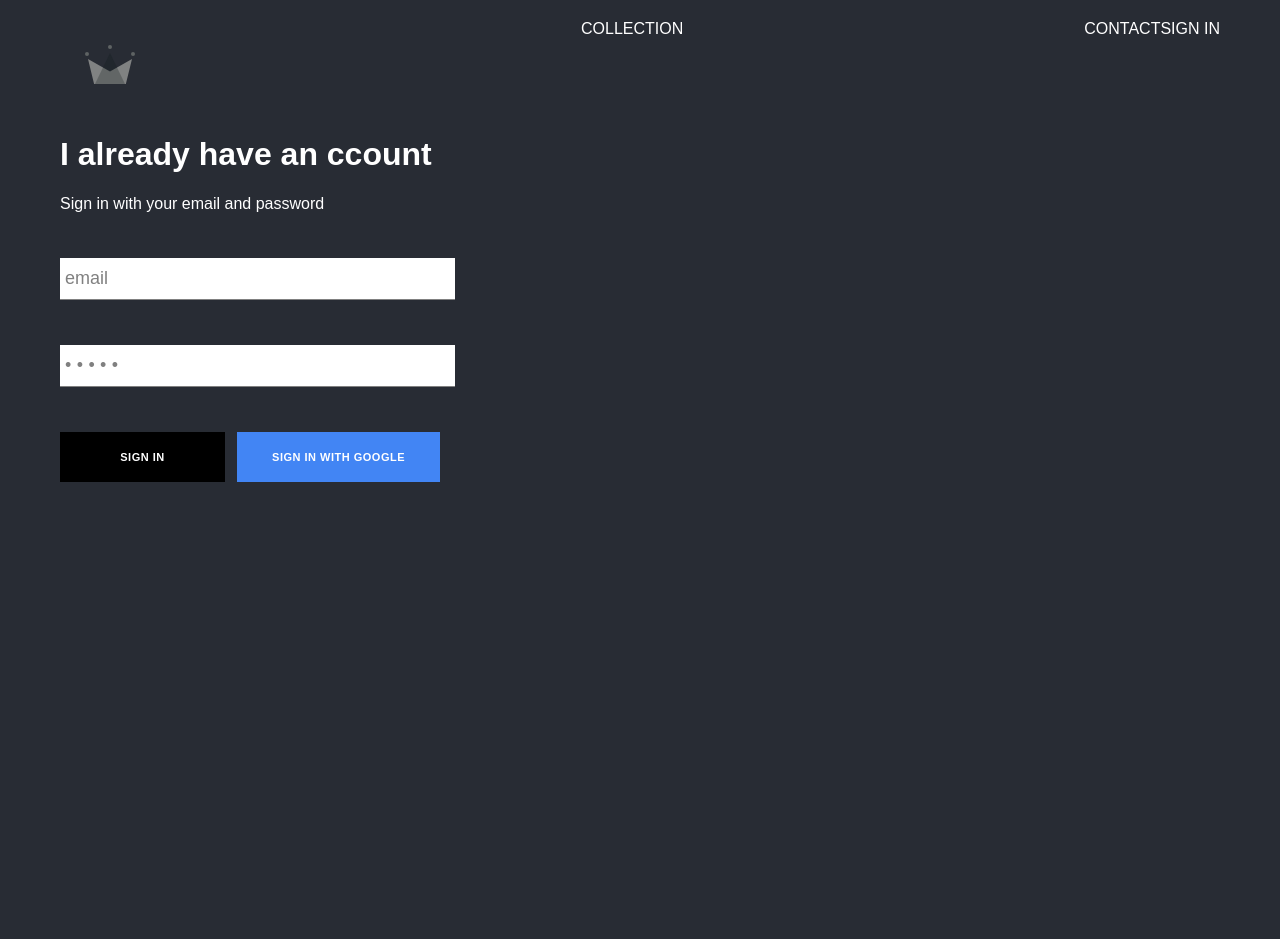
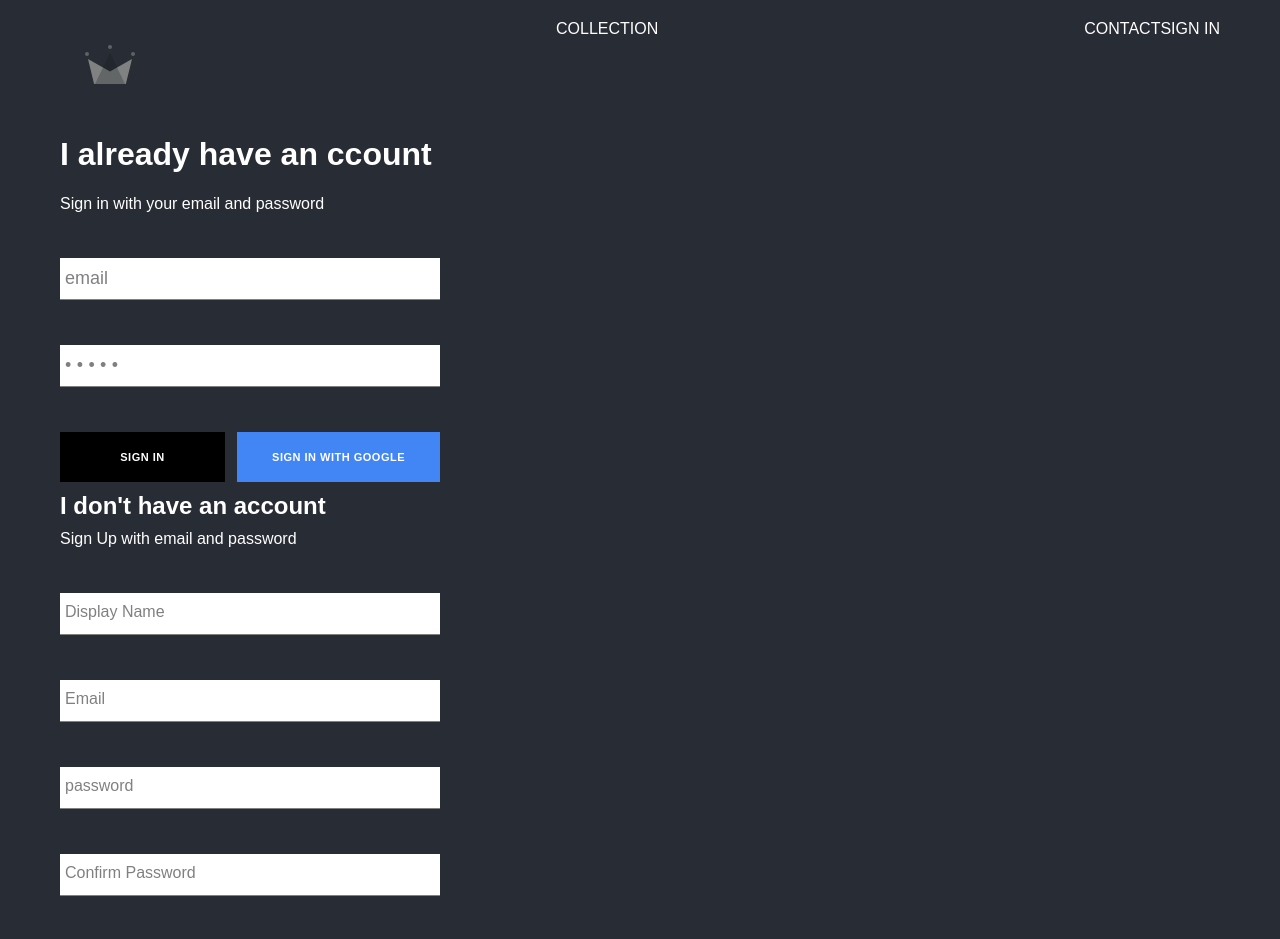
Before and after one commit to kukovisuals/shopping-cart, a React (Create React App) app: page /signin in a window 1280 px wide. Shown: the top 939 px of the page. Before the commit the page ends 800 px from the top, so only its background shows below. Built offline with nearby package versions, Linux system fonts and the light colour scheme; no server answers; a web font is replaced by a local one.

Commit message:
created sign up component and styles :

```diff
--- a/src/App.css
+++ b/src/App.css
@@ -7,3 +7,7 @@
 h1{
   color: white;
 }
+
+*{
+  box-sizing:border-box;
+}
--- a/src/App.js
+++ b/src/App.js
@@ -7,7 +7,7 @@
 import ShopPage from './pages/shop/shop';
 import Header from './components/header/header';
 import SignInAndOut from './pages/sign-in-sign-up/sign-in-sign-up';
-import {auth} from './firebase/firebase.utils';
+import {auth, createUserProfileDcument} from './firebase/firebase.utils';
 
 class App extends React.Component {
   constructor(){
@@ -20,9 +20,24 @@
 
   unsubscribeFromAuth = null
   componentDidMount(){
-    this.unsubscribeFromAuth = auth.onAuthStateChanged(user => {
-      this.setState({currentUser: user});
-      console.log(user)
+    this.unsubscribeFromAuth = auth.onAuthStateChanged(async userAuth => {
+      if (userAuth) {
+        const userRef = await createUserProfileDcument(userAuth);
+
+        userRef.onSnapshot(snapShot => {
+          this.setState({
+            currentUser: {
+              id: snapShot.id,
+              ...snapShot.data()
+            }
+          })
+
+          console.log(this.state)
+        })
+
+      } else {
+        this.setState({currentUser: userAuth});
+      }
     })
   }
 
--- /dev/null
+++ b/src/components/sign-up/sign-up.jsx
@@ -0,0 +1,96 @@
+import React from 'react'
+
+import FormInput from '../form-input/form-input'
+import Botton from '../botton/botton'
+
+import {auth, createUserProfileDcument} from '../../firebase/firebase.utils'
+
+import './sign-up.scss'
+
+class SignUp extends React.Component{
+	constructor(){
+		super();
+
+		this.state ={
+			displayName: '',
+			email: '',
+			password:'',
+			confirmPassword:''
+		}
+	}
+
+	handleSubmit = async e => {
+		e.preventDefault();
+		const {displayName, email, password, confirmPassword } = this.state
+		if (password !== confirmPassword) {
+			alert("password don't match")
+			return
+		}
+
+		try {
+			const {user} = await auth.createUserWithEmailAndPassword(email, password)
+
+			await createUserProfileDcument(user, {displayName});
+			this.setState({
+				displayName: '',
+				email: '',
+				password:'',
+				confirmPassword:''
+			});
+		} catch (error){
+			console.log(error)
+		}
+	}
+	handleChange = e => {
+		const {name, value} = e.target;
+
+		this.setState({[name]: value})
+	};
+
+	render(){
+		const {displayName, email, password, confirmPassword } = this.state;
+		return(
+			<div className="sign-up">
+				<h2 className="title">I don't have an account</h2>
+				<span> Sign Up with email and password</span>
+				<form className="sign-up-form" onSubmit={this.handleSubmit}>
+					<FormInput
+						type="text"
+						name="displayName"
+						value={displayName}
+						onChange={this.handleChange}
+						label="Display Name"
+						required
+					/>
+					<FormInput
+						type="email"
+						name="email"
+						value={email}
+						onChange={this.handleChange}
+						label="Email"
+						required
+					/>
+					<FormInput
+						type="password"
+						name="password"
+						value={password}
+						onChange={this.handleChange}
+						label="password"
+						required
+					/>
+					<FormInput
+						type="password"
+						name="confirmPassword"
+						value={confirmPassword}
+						onChange={this.handleChange}
+						label="Confirm Password"
+						required
+					/>
+					<Botton type="submit">SIGN UP</Botton>
+				</form>
+			</div>
+			);
+	}
+}
+
+export default SignUp;
--- /dev/null
+++ b/src/components/sign-up/sign-up.scss
@@ -0,0 +1,9 @@
+.sign-up{
+	display:flex;
+	flex-direction:column;
+	width: 380px;
+
+	.title{
+		margin:10px 0;
+	}
+}
--- a/src/firebase/firebase.utils.js
+++ b/src/firebase/firebase.utils.js
@@ -12,6 +12,30 @@
   measurementId: "G-BS62BHPKD8"
 };
 
+export const createUserProfileDcument = async (userAuth, additionalData) => {
+  if (!userAuth) return
+
+  const userRef = firestore.doc(`users/${userAuth.uid}`)
+
+  const snapShot = await userRef.get()
+
+  if (!snapShot.exists) {
+    const {displayName, email} = userAuth;
+    const createdAt = new Date();
+
+    try {
+      await userRef.set({
+        displayName,
+        email,
+        createdAt,
+        ...additionalData
+      })
+    } catch(error) {
+      console.log('error creating user', error.message);
+    }
+  }
+  console.log(snapShot)
+}
 firebase.initializeApp(config);
 
 export const auth = firebase.auth();
--- a/src/pages/sign-in-sign-up/sign-in-sign-up.jsx
+++ b/src/pages/sign-in-sign-up/sign-in-sign-up.jsx
@@ -1,10 +1,12 @@
 import React from 'react';
 import './sign-in-sign-up.styles.scss';
 import SignIn from '../../components/sign-in/sign-in';
+import SignUp from '../../components/sign-up/sign-up';
 
 const SignInAndOut = () => (
 	<div className="sign-in-and-sign-out">
 		<SignIn/>
+		<SignUp/>
 	</div>
 )
 
--- a/src/pages/sign-in-sign-up/sign-in-sign-up.styles.scss
+++ b/src/pages/sign-in-sign-up/sign-in-sign-up.styles.scss
@@ -0,0 +1,6 @@
+.sign-in-and-sign-up {
+	width: 850px;
+	display:flex;
+	justify-content: space-between;
+	margin:30px auto;
+}
```
